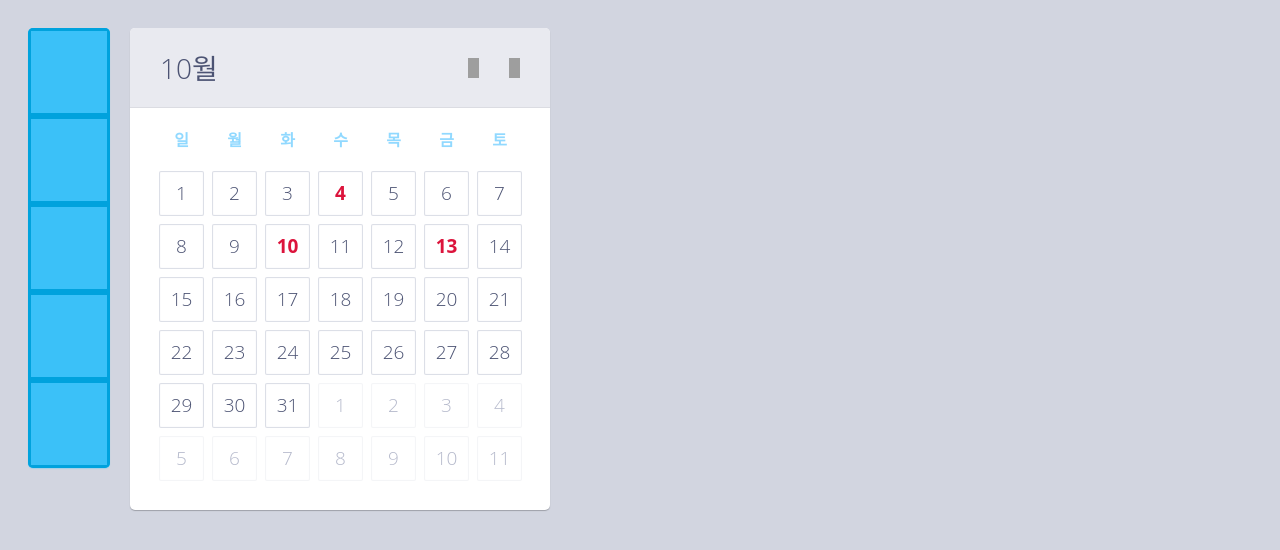
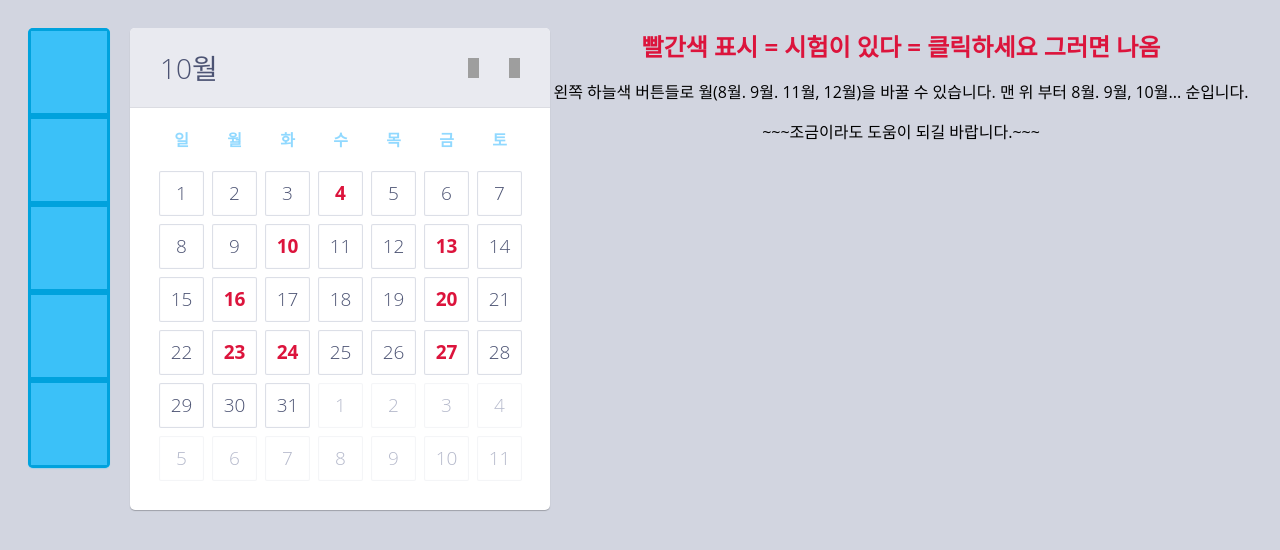
Before and after one commit to Whitecircle0983/2_3-test-websites, a plain HTML site: page index.html in a window 1280 px wide. Drawn offline with Linux system fonts and the light colour scheme; grey boxes are pictures that could not be loaded.

Commit message:
기술, 음악, 역사 수행평가

```diff
--- a/index.html
+++ b/index.html
@@ -44,21 +44,21 @@
         <span><a href="10월 9일 역사.jpg"><strong>10</strong></a></span>
         <span>11</span>
         <span>12</span>
-        <span><a href="10.13.html"><strong>13</strong></a></span>
+        <span><a href="기술태양광.jpg"><strong>13</strong></a></span>
         <span>14</span>
         <span>15</span>
-        <span>16</span>
+        <span><a href="10.16_10.20.html"><strong>16</strong></a></span>
         <span>17</span>
         <span>18</span>
         <span>19</span>
-        <span>20</span>
+        <span><a href="10.16_10.20.html"><strong>20</strong></a></span>
         <span>21</span>
         <span>22</span>
-        <span>23</span>
-        <span>24</span>
+        <span><a href="기술태양광.jpg"><strong>23</strong></a></span>
+        <span><a href="역사 산업혁명.jpg"><strong>24</strong></a></span>
         <span>25</span>
         <span>26</span>
-        <span>27</span>
+        <span><a href="기술태양광.jpg"><strong>27</strong></a></span>
         <span>28</span>
         <span>29</span>
         <span>30</span>
@@ -78,3 +78,6 @@
       </div>
     </article>
   </section>
+  <h2>빨간색 표시 = 시험이 있다 = 클릭하세요 그러면 나옴</h2>
+  <p>왼쪽 하늘색 버튼들로 월(8월. 9월. 11월, 12월)을 바꿀 수 있습니다. 맨 위 부터 8월. 9월, 10월... 순입니다.</p>
+  <p>~~~조금이라도 도움이 되길 바랍니다.~~~</p>
```
Also changed, not shown: 10.16_10.20.html (added, +11 -0 lines), 기술태양광.jpg (added), 역사 산업혁명.jpg (added), 영어업사이클링.jpg (added), 음악장구.jpg (added).
